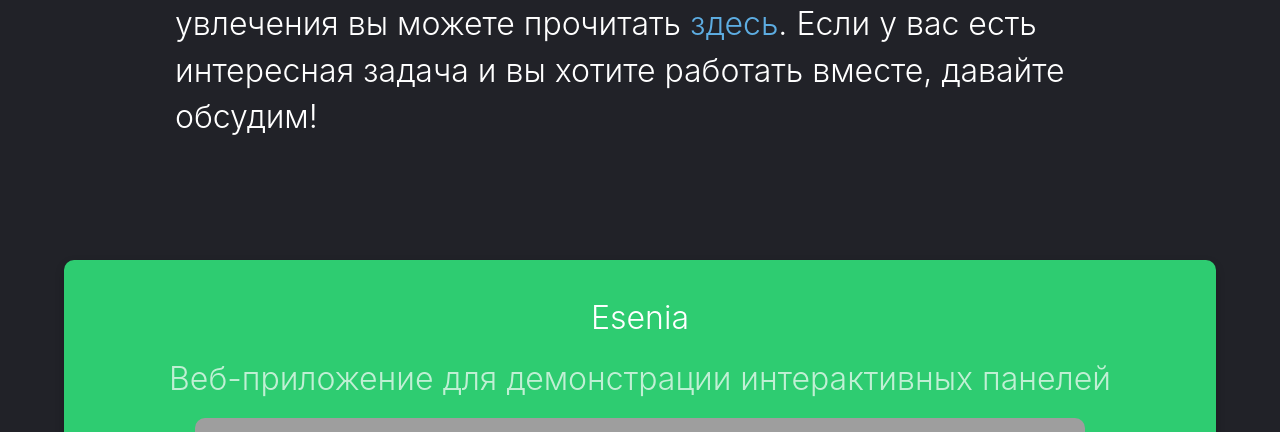
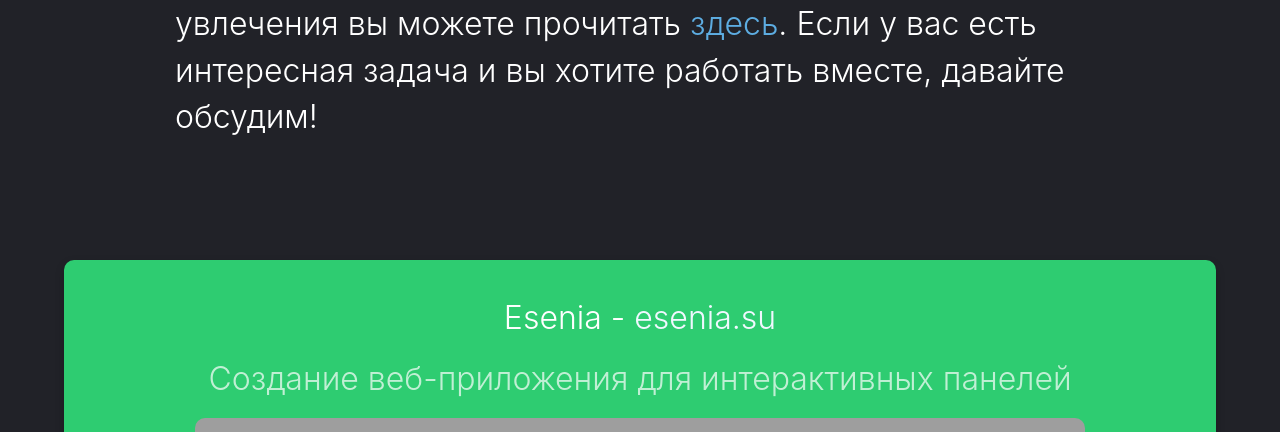
Before and after one commit to Vova045/portfolio, a Django app: page / in a window 1280 px wide. Shown: the part 484-916 px from the top of the page. Run offline with Django 3.2, Linux system fonts and the light colour scheme; grey boxes are pictures that could not be loaded.

Commit message:
Update home.html

```diff
--- a/portfolio_project/templates/home.html
+++ b/portfolio_project/templates/home.html
@@ -31,8 +31,8 @@
     </section>
     <section class="projects">
         <div class="project esenia" id="esenia">
-            <h3>Esenia</h3>
-            <h3 class="opacity07">Веб-приложение для демонстрации интерактивных панелей</h3>
+            <h3>Esenia - <a href="https://esenia.su/" style="text-decoration: none; color: aliceblue;">esenia.su</a></h3>
+            <h3 class="opacity07">Создание веб-приложения для интерактивных панелей</h3>
             <iframe src="https://vkvideo.ru/video_ext.php?oid=212704877&id=456239336&hd=2"
             allow="encrypted-media; fullscreen; picture-in-picture; screen-wake-lock;"
             frameborder="0"
@@ -40,8 +40,8 @@
             </iframe>
         </div>
         <div class="project" id="swag">
-            <h3>SWAG</h3>
-            <h3 class="opacity07">Веб-приложение для презентации жевательного табака</h3>
+            <h3>SWAG - <a href="https://swag.ru/" style="text-decoration: none; color: aliceblue;">swag.ru</a></h3>
+            <h3 class="opacity07">Создание Веб-приложения для жевательного табака</h3>
             <!-- <div class="video-cover" onclick="playVideo(this)">
                 <img src="{% static 'home/esenia_preview.jpg' %}" alt="Видео превью" class="cover-image">
                 <div class="play-button"></div>
@@ -54,7 +54,7 @@
             </iframe>
         </div>
         <div class="project" id="drydry">
-            <h3>DRYDRY</h3>
+            <h3>DRYDRY - <a href="https://dryru.com/" style="text-decoration: none; color: aliceblue;">dryru.com</a></h3>
             <h3 class="opacity07">Поддержка сайта по продаже косметических средств</h3>
             <div class="image-scroll-container">
                 <div class="scrolling-image-wrapper">
```
